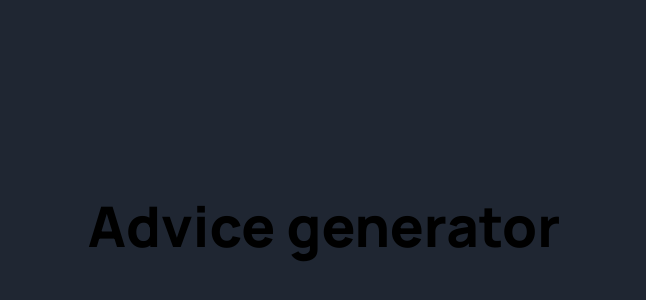
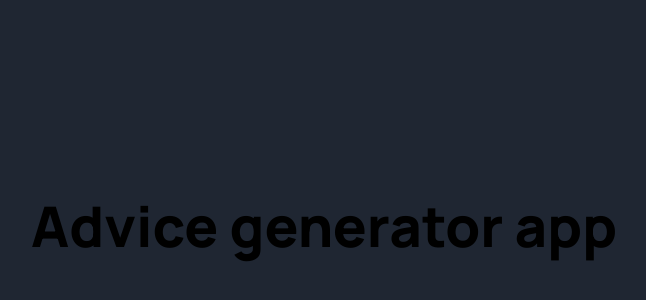
Before and after one commit to darielmedr/advice-generator, an Angular app: page / in a window 1280 px wide. Shown: the part 174-474 px from the top of the page, without its empty margins (316-962 px from the left). Built offline with nearby package versions, Linux system fonts and the light colour scheme.

Commit message:
feat(app): update text (#4)

```diff
--- a/src/app/app.component.html
+++ b/src/app/app.component.html
@@ -1 +1 @@
-<h1>Advice generator</h1>
+<h1>Advice generator app</h1>
```
